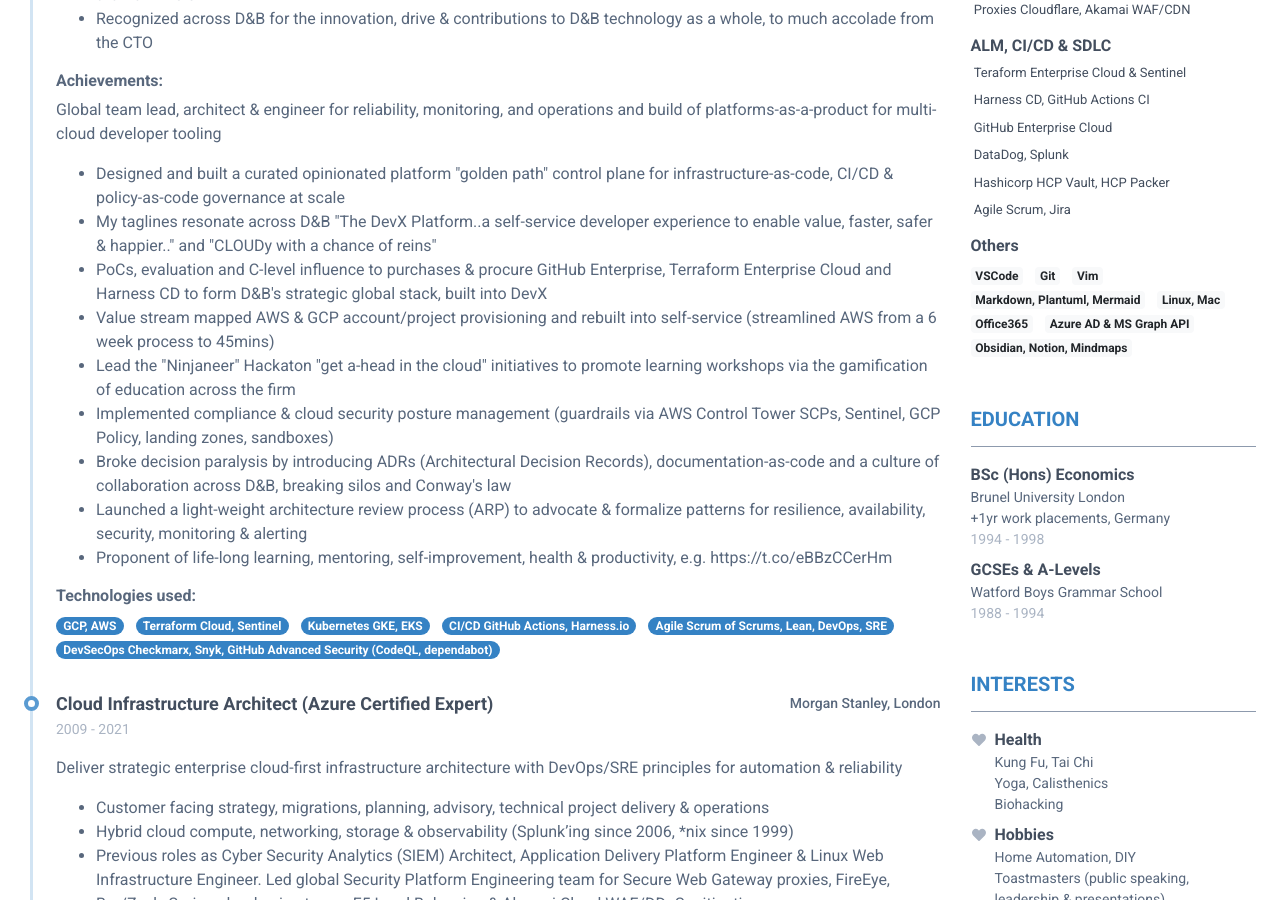
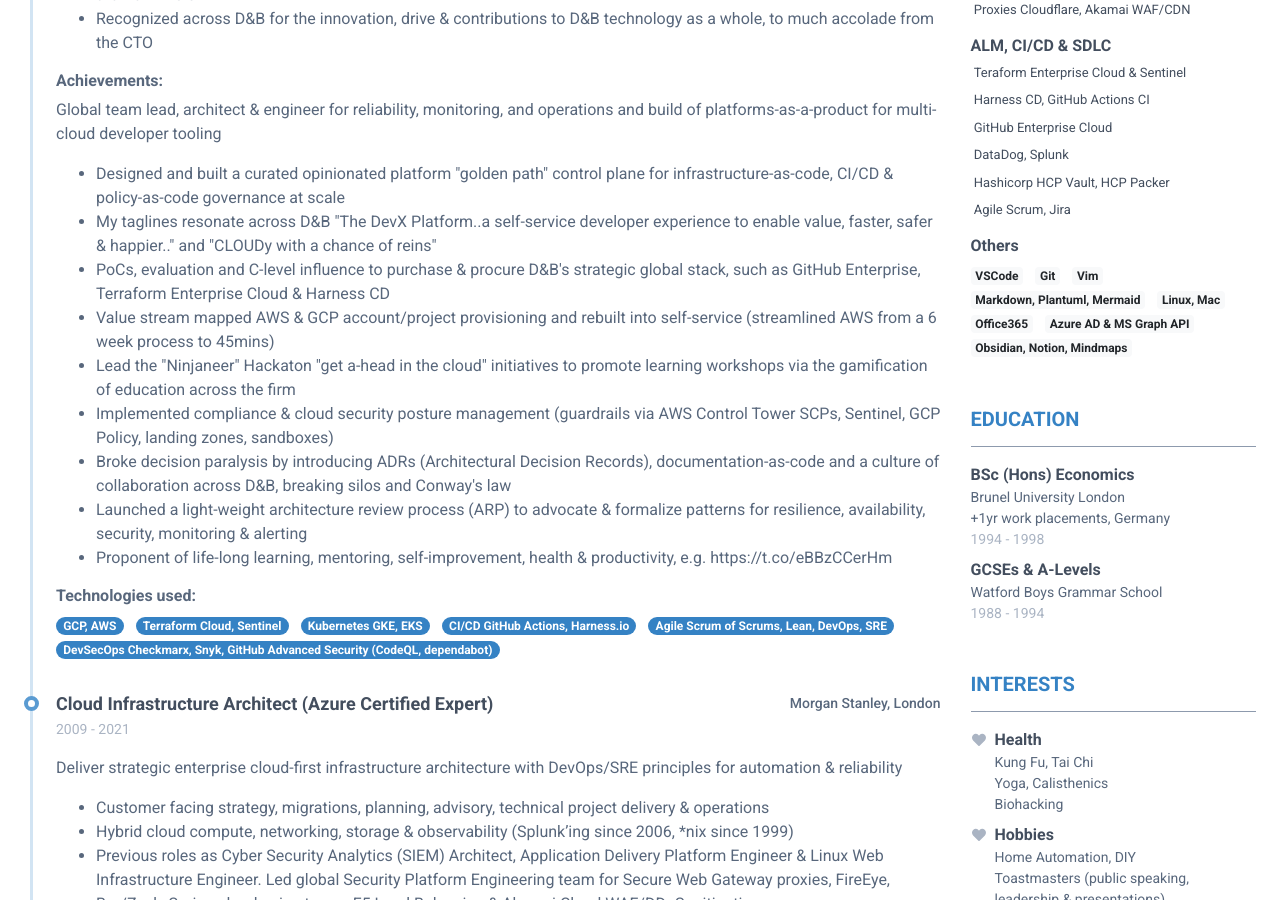
Before and after one commit to Hamy200/resume, a Jekyll site: the page built from index.markdown, in a window 1280 px wide and 900 px high, scrolled down 559 px. Built offline with Jekyll 4.4.1, drawn with Linux system fonts in a browser that asks for light colours; nearby versions of some CDN libraries.

Commit message:
Update data.yml

```diff
--- a/_data/data.yml
+++ b/_data/data.yml
@@ -51,7 +51,7 @@ experiences:
       highlights:
         - Designed and built a curated opinionated platform "golden path" control plane for infrastructure-as-code, CI/CD & policy-as-code governance at scale
         - My taglines resonate across D&B "The DevX Platform..a self-service developer experience to enable value, faster, safer & happier.." and "CLOUDy with a chance of reins"
-        - PoCs, evaluation and C-level influence to purchases & procure GitHub Enterprise, Terraform Enterprise Cloud and Harness CD to form D&B's strategic global stack, built into DevX
+        - PoCs, evaluation and C-level influence to purchase & procure D&B's strategic global stack, such as GitHub Enterprise, Terraform Enterprise Cloud & Harness CD
         - Value stream mapped AWS & GCP account/project provisioning and rebuilt into self-service (streamlined AWS from a 6 week process to 45mins)
         - Lead the "Ninjaneer" Hackaton "get a-head in the cloud" initiatives to promote learning workshops via the gamification of education across the firm
         - Implemented compliance & cloud security posture management (guardrails via AWS Control Tower SCPs, Sentinel, GCP Policy, landing zones, sandboxes)
```
